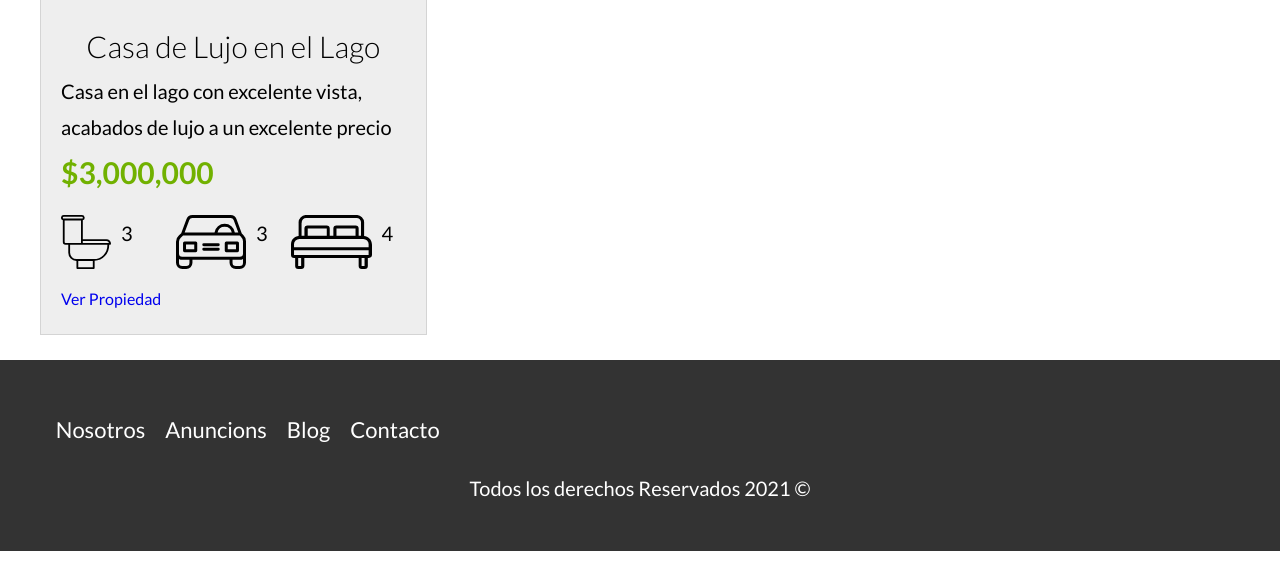
After one commit to nadiroayoub/bienesraices-inmobiliria, a PHP site: page / in a window 1280 px wide. The commit adds this page. Shown: the part 1664-2240 px from the top of the page. Run offline with PHP 8.4, Linux system fonts and the light colour scheme.

Commit message:
Agregar header, sobre nosotros con sus estilos

```diff
--- /dev/null
+++ b/index.html
@@ -0,0 +1,95 @@
+<!DOCTYPE html>
+<html lang="en">
+<head>
+    <meta charset="UTF-8">
+    <meta http-equiv="X-UA-Compatible" content="IE=edge">
+    <meta name="viewport" content="width=device-width, initial-scale=1.0">
+    <title>BIENESRAICES</title>
+    <link rel="stylesheet" href="build/css/app.css">
+</head>
+<body>
+    <header class="header inicio">
+        <div class="contenedor contenido-header">
+            <div class="barra">
+                <a href="/">
+                    <img src="build/img/logo.svg" alt="Logotipo de Bienes Raices">
+                </a>
+                <nav class="navegacion">
+                    <a href="nosotros.html">Nosotros</a>
+                    <a href="anuncios.html">Anuncions</a>
+                    <a href="blog.html">Blog</a>
+                    <a href="contacto.html">Contacto</a>
+                </nav>
+            </div> <!--barra-->
+            <h1>Venta de Casas y Departamentos Exclusivos de Lujo</h1>
+        </div>
+    </header>
+    <main class="contenedor seccion">
+        <h1>Más sobre nosotros</h1>
+        <div class="iconos-nosotros">
+            <div class="icono">
+                <img src="build/img/icono1.svg" alt="Icono seguridad" loading="lazy">
+                <h3>Seguridad</h3>
+                <p>Lorem ipsum dolor sit amet consectetur adipisicing elit. Temporibus, similique placeat officiis quas cumque asperiores voluptatem quam magni animi, deserunt neque ipsam numquam aliquam repellat!</p>
+            </div>
+            <div class="icono">
+                <img src="build/img/icono2.svg" alt="Icono precio" loading="lazy">
+                <h3>Precio</h3>
+                <p>Lorem ipsum dolor sit amet consectetur adipisicing elit. Temporibus, similique placeat officiis quas cumque asperiores voluptatem quam magni animi, deserunt neque ipsam numquam aliquam repellat!</p>
+            </div>
+            <div class="icono">
+                <img src="build/img/icono3.svg" alt="Icono tiempo" loading="lazy">
+                <h3>A Tiempo</h3>
+                <p>Lorem ipsum dolor sit amet consectetur adipisicing elit. Temporibus, similique placeat officiis quas cumque asperiores voluptatem quam magni animi, deserunt neque ipsam numquam aliquam repellat!</p>
+            </div>
+        </div>
+    </main>
+    <section class="seccion contenedor">
+        <h2>Casas y Depas en Venta</h2>
+        <div class="contenedor-anuncios">
+            <div class="anuncio">
+                <picture>
+                    <source srcset="build/img/anuncio1.webp" type="image/webp">
+                    <source srcset="build/img/anuncio1.jpg" type="image/jpg">
+                    <img loading="lazy" src="build/img/anuncio1.jpg" alt="anuncio">
+                </picture>
+                <div class="contenido-anuncio">
+                    <h3>Casa de Lujo en el Lago</h3>
+                    <p>Casa en el lago con excelente vista, acabados de lujo a un excelente precio</p>
+                    <p class="precio">$3,000,000</p>
+                    <ul class="iconos-caracteristicas">
+                        <li>
+                            <img loading="lazy" src="build/img/icono_wc.svg" alt="icono wc">
+                            <p>3</p>
+                        </li>
+                        <li>
+                            <img loading="lazy" src="build/img/icono_estacionamiento.svg" alt="icono estacienamiento">
+                            <p>3</p>
+                        </li>
+                        <li>
+                            <img loading="lazy" src="build/img/icono_dormitorio.svg" alt="icono dormitorio">
+                            <p>4</p>
+                        </li>
+                    </ul>
+                    <a href="anuncios.html" class="boton boton-amarillo">
+                        Ver Propiedad
+                    </a>
+                </div>
+            </div>
+        </div>
+    </section>
+    <footer class="footer seccion">
+        <div class="contenedor contenedor-footer">
+            <nav class="navegacion">
+                <a href="nosotros.html">Nosotros</a>
+                <a href="anuncios.html">Anuncions</a>
+                <a href="blog.html">Blog</a>
+                <a href="contacto.html">Contacto</a>
+            </nav>
+        </div>
+        <p class="copyright">Todos los derechos Reservados 2021 &copy;</p>
+    </footer>
+
+    <script src="build/js/bundle.min.js"></script>
+</body>
+</html>
--- a/src/scss/app.scss
+++ b/src/scss/app.scss
@@ -3,3 +3,12 @@
 @import 'base/mixins';
 @import 'base/globales';
 @import 'base/utilidades';
+
+
+
+/*** UI ***/
+@import 'layout/header';
+@import 'layout/navegacion';
+@import 'layout/footer';
+@import 'layout/iconos';
+@import 'layout/anuncios';
--- a/src/scss/base/_variables.scss
+++ b/src/scss/base/_variables.scss
@@ -11,7 +11,7 @@ $desktop: 1024px;
 
 // Colores
 $negro: #000000;
-$amarillo: #E08709;;
+$amarillo: #E08709;
 $verde: #71B100;
 $blanco: #FFFFFF;
 $gris: #e1e1e1;
--- /dev/null
+++ b/src/scss/layout/_anuncios.scss
@@ -0,0 +1,39 @@
+@include tablet {
+    .contenedor-anuncios {
+        @include grid(3, 2rem);
+    }
+}
+.anuncio {
+    background-color: lighten($gris, 5);
+    border: 1px solid darken($gris, 5);
+    .contenido-anuncio {
+        padding: 2rem;
+    }
+    h3,p{
+        margin: 0;
+    }
+    .precio {
+        color: $verde;
+        font-weight: $bold;
+        font-size: 3rem;
+    }
+}
+.iconos-caracteristicas {
+    display: flex;
+    justify-content: space-between;
+    list-style: none;
+    padding: 0;
+    li {
+        flex:1;
+        display: flex;
+        // justify-content: space-between;
+        // gap: 1rem;
+        img {
+            flex: 0 0 5rem;
+            margin-right: 1rem;
+        }
+        p{
+
+        }
+    }
+}
--- /dev/null
+++ b/src/scss/layout/_footer.scss
@@ -0,0 +1,11 @@
+.footer {
+    background-color: $grisOscuro;
+    padding: $separacion / 2;
+    .contenedor-footer {
+        padding-top: $separacion / 2;
+    }
+    .copyright {
+        color: $blanco;
+        text-align: center;
+    }
+}
--- /dev/null
+++ b/src/scss/layout/_header.scss
@@ -0,0 +1,38 @@
+.no-webp .inicio {
+    background-image: url('../img/header.jpg');
+}
+.webp .inicio {
+    background-image: url('../img/header.webp');
+}
+
+.header {
+    background-color: $negro;
+    background-position: center center;
+    background-size: cover;
+    padding: 1rem 0 3rem 0;
+    &.inicio {
+        @include tablet {
+            min-height: 70rem;
+        }
+        .contenido-header {
+            @include tablet {
+                min-height: 70rem;
+            }
+        }
+    }
+}
+
+.contenido-header {
+    display: flex;
+    flex-direction: column;
+    justify-content: space-between;
+
+    h1 {
+        text-align: left;
+        color: $blanco;
+        font-weight: $bold;
+        line-height: 2;
+        max-width: 60rem;
+    }
+
+}
--- /dev/null
+++ b/src/scss/layout/_iconos.scss
@@ -0,0 +1,14 @@
+@include tablet {
+    .iconos-nosotros {
+    @include grid (3, $separacion / 2);
+    }
+}
+.icono {
+    text-align: center;
+    img {
+        height: 10rem;
+    }
+    h3 {
+        text-transform: uppercase;
+    }
+}
--- /dev/null
+++ b/src/scss/layout/_navegacion.scss
@@ -0,0 +1,30 @@
+.barra {
+    display: flex;
+    flex-direction: column;
+    padding-top: 3rem;
+    @include tablet{
+        flex-direction: row;
+        justify-content: space-between;
+        align-items: center;
+    }
+}
+
+.navegacion {
+
+    @include tablet{
+        display: flex;
+        align-items: center;
+    }
+    a {
+        color: $blanco;
+        font-size: 2.2rem;
+        display: block;
+        text-align: center;
+        @include tablet {
+            margin-right: 2rem;
+            &:last-of-type {
+                margin-right: 0;
+            }
+        }
+    }
+}
```
Also changed, not shown: anuncios.html (added, +43 -0 lines), base.html (added, +43 -0 lines), blog.html (added, +43 -0 lines), contacto.html (added, +43 -0 lines), nosotros.html (added, +43 -0 lines), build/css/app.css, 2 other files.
